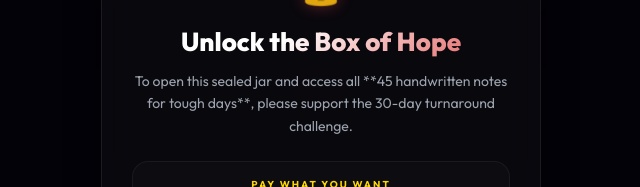
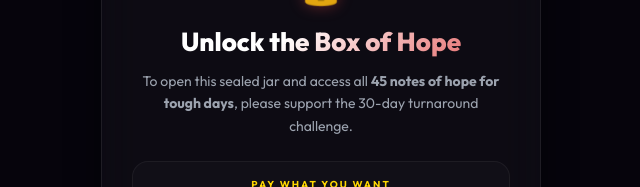
Before and after one commit to ogbhaiyu/box-of-hope, a React (Vite) app: page / in a window 1280 px wide. Both pictures are taken after a click on the button "Affirmation Jar. Tap to draw a note.". Shown: the part 167-354 px from the top of the page, without its empty margins (319-959 px from the left). Built offline with nearby package versions, Linux system fonts and the light colour scheme.

Commit message:
style: remove 'handwritten' text and increase modal backdrop opacity to fix bleed-through

```diff
--- a/src/App.css
+++ b/src/App.css
@@ -282,9 +282,9 @@ body {
 .scroll-modal-overlay {
   position: fixed;
   inset: 0;
-  background: rgba(0, 0, 0, 0.8);
-  backdrop-filter: blur(12px);
-  -webkit-backdrop-filter: blur(12px);
+  background: rgba(7, 5, 13, 0.98);
+  backdrop-filter: blur(20px);
+  -webkit-backdrop-filter: blur(20px);
   display: flex;
   align-items: center;
   justify-content: center;
@@ -447,9 +447,9 @@ body {
 .license-overlay {
   position: fixed;
   inset: 0;
-  background: rgba(3, 2, 7, 0.9);
-  backdrop-filter: blur(15px);
-  -webkit-backdrop-filter: blur(15px);
+  background: rgba(7, 5, 13, 0.98);
+  backdrop-filter: blur(20px);
+  -webkit-backdrop-filter: blur(20px);
   display: flex;
   align-items: center;
   justify-content: center;
--- a/src/App.jsx
+++ b/src/App.jsx
@@ -154,7 +154,7 @@ function App() {
         <div className="brand-subtitle">✨ 30-Day Turnaround Challenge</div>
         <h1 className="brand-title">The Box of Hope</h1>
         <p className="brand-desc">
-          When life feels heavy, pull a handwritten reminder from the jar. A simple, raw truth to get you through the next hour.
+          When life feels heavy, pull a reminder from the jar. A simple, raw truth to get you through the next hour.
         </p>
       </header>
 
@@ -170,7 +170,7 @@ function App() {
           <div className="lock-hero-card" aria-live="polite">
             <h2 className="lock-hero-title">🔒 The Box of Hope is Sealed</h2>
             <p className="lock-hero-body">
-              Inside are <strong>45 handwritten notes</strong> for the days you want to give up. Warm validation, raw truths, and comfort when life feels heavy.
+              Inside are <strong>45 encouraging notes</strong> for the days you want to give up. Warm validation, raw truths, and comfort when life feels heavy.
             </p>
             <p className="broke-story">
               Created by a broke 27-year-old trying to change his life before his 28th birthday. Your support feeds a dream.
--- a/src/components/LicenseModal.jsx
+++ b/src/components/LicenseModal.jsx
@@ -82,7 +82,7 @@ const LicenseModal = ({ onUnlock, onClose, gumroadUrl, productPermalink }) => {
         <h2>Unlock the Box of Hope</h2>
 
         <p className="license-description">
-          To open this sealed jar and access all **45 handwritten notes for tough days**, please support the 30-day turnaround challenge.
+          To open this sealed jar and access all <strong>45 notes of hope for tough days</strong>, please support the 30-day turnaround challenge.
         </p>
 
         <div className="pricing-box">
```
